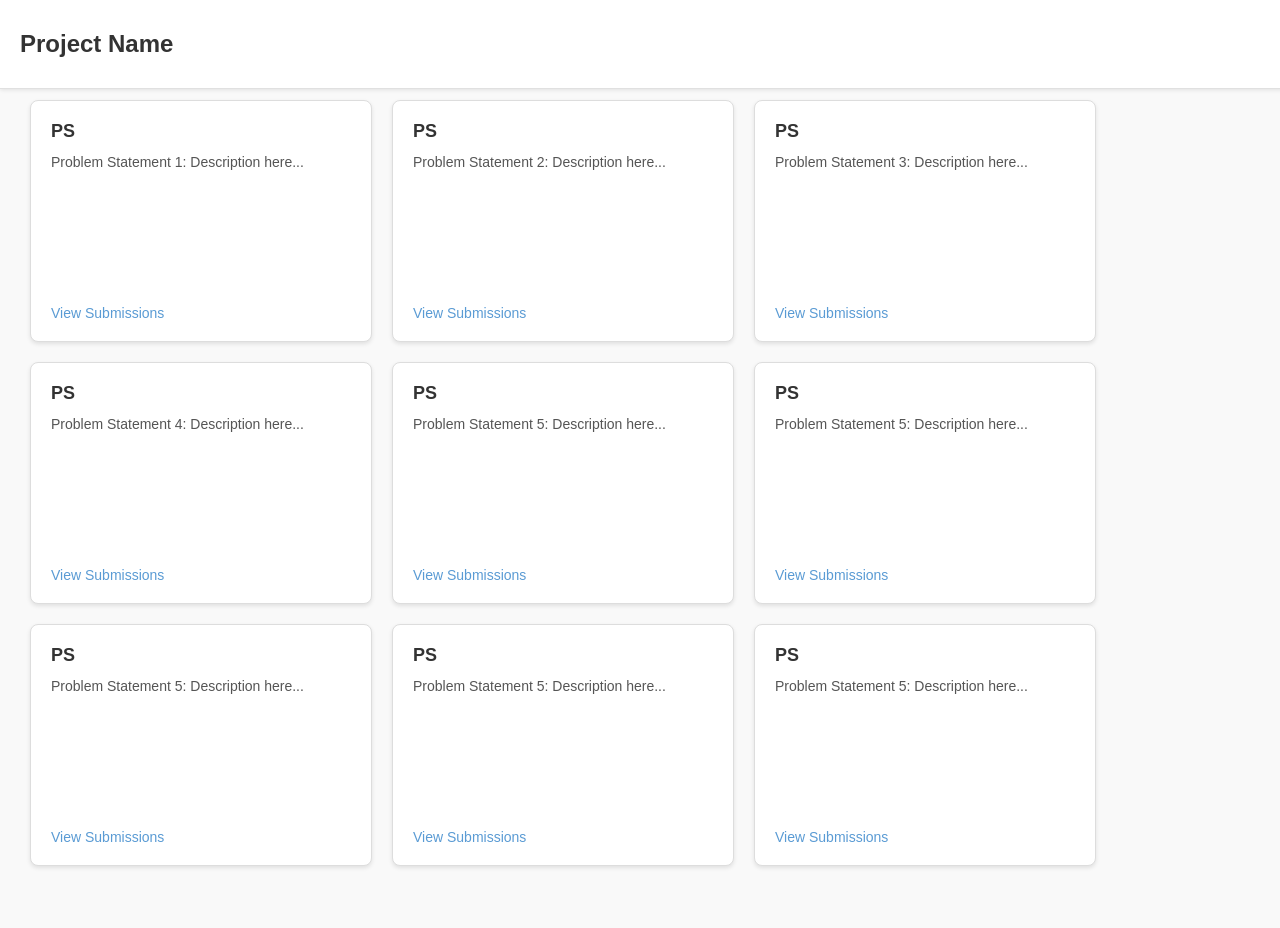
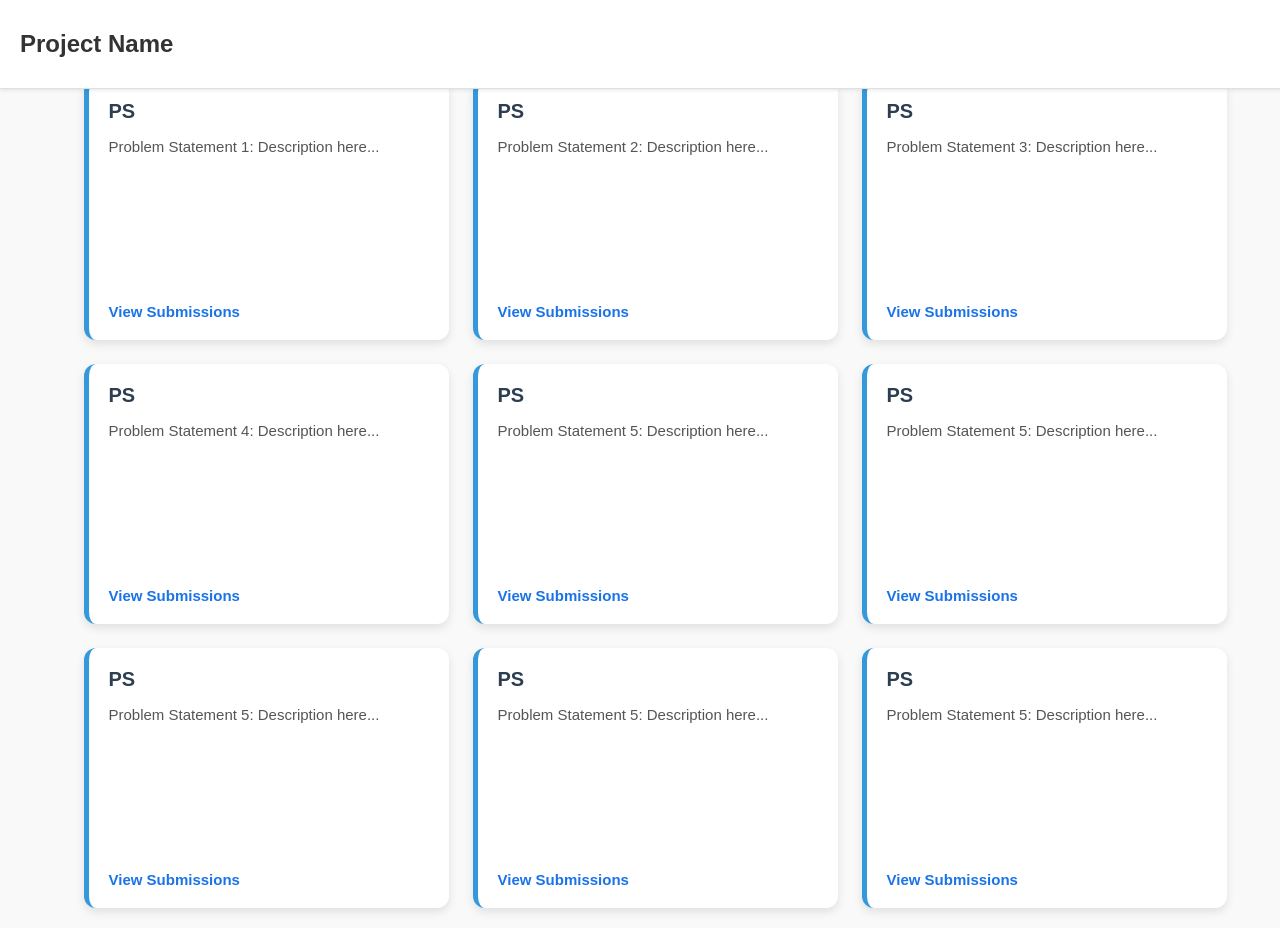
Before and after one commit to PramodhaKasam/PiJam_Team11, a React (Create React App) app: page /home in a window 1280 px wide. Before the commit the page ends 876 px from the top, so only its background shows below. Built offline with nearby package versions, Linux system fonts and the light colour scheme.

Commit message:
home.css

```diff
--- a/src/styles/home.css
+++ b/src/styles/home.css
@@ -1,60 +1,88 @@
+/* General Page Styling */
 body {
   margin: 0;
   padding-left: 30px;
-    font-family: 'Arial', sans-serif;
-    background-color: #f9fafb;
+  font-family: 'Poppins', sans-serif;
+  background-color: #f0f4f8; /* Softer background for a modern feel */
   color: #333;
 }
 
+/* Horizontal Box Container */
 .horizontal-box-container {
   display: flex;
-    padding-top: 100px;
+  padding-top: 80px;
   flex-wrap: wrap;
-    gap: 20px;
-    padding-bottom: 10px;
+  gap: 24px;
+  justify-content: center;
+  padding-bottom: 20px;
 }
 
+/* Info Box Styling */
 .info-box {
   background: #ffffff;
-    border: 1px solid #dddddd;
-    border-radius: 8px;
+  border-radius: 12px;
   padding: 20px;
-    width: 300px;
-    min-height: 200px;
+  width: 320px;
+  min-height: 220px;
   display: flex;
   flex-direction: column;
   justify-content: space-between;
-    box-shadow: 0 2px 4px rgba(0, 0, 0, 0.1);
-    transition: transform 0.2s ease, box-shadow 0.2s ease;
+  box-shadow: 0 4px 10px rgba(0, 0, 0, 0.1);
+  transition: transform 0.2s ease, box-shadow 0.3s ease-in-out;
+  border-left: 5px solid #3498db; /* Accent border for emphasis */
 }
 
+/* Hover Effect */
 .info-box:hover {
-    transform: translateY(-5px);
-    box-shadow: 0 4px 8px rgba(0, 0, 0, 0.15);
+  transform: translateY(-7px);
+  box-shadow: 0 6px 15px rgba(0, 0, 0, 0.2);
 }
 
+/* Box Title */
 .box-title {
-    font-size: 18px;
+  font-size: 20px;
   font-weight: bold;
-    margin-bottom: 10px;
-    color: #333;
+  margin-bottom: 12px;
+  color: #2c3e50;
 }
 
+/* Box Content */
 .box-content {
-    font-size: 14px;
-    line-height: 1.5;
+  font-size: 15px;
+  line-height: 1.6;
   text-align: left;
   color: #555;
   flex: 1;
 }
 
+/* View Link */
 .view-link {
-    font-size: 14px;
-    color: #5a9bd4;
+  font-size: 15px;
+  color: #1a73e8;
   text-decoration: none;
+  font-weight: bold;
+  display: inline-block;
+  margin-top: 10px;
+  transition: color 0.2s ease, transform 0.2s ease;
 }
 
+/* Hover Effect on View Link */
 .view-link:hover {
   text-decoration: underline;
+  color: #0d5fd7;
+  transform: translateX(3px);
   cursor: pointer;
 }
+
+/* Responsive Design */
+@media (max-width: 768px) {
+  .horizontal-box-container {
+      flex-direction: column;
+      align-items: center;
+  }
+
+  .info-box {
+      width: 90%;
+      max-width: 400px;
+  }
+}
```
Lines whose indentation alone changed are shown as unchanged.
